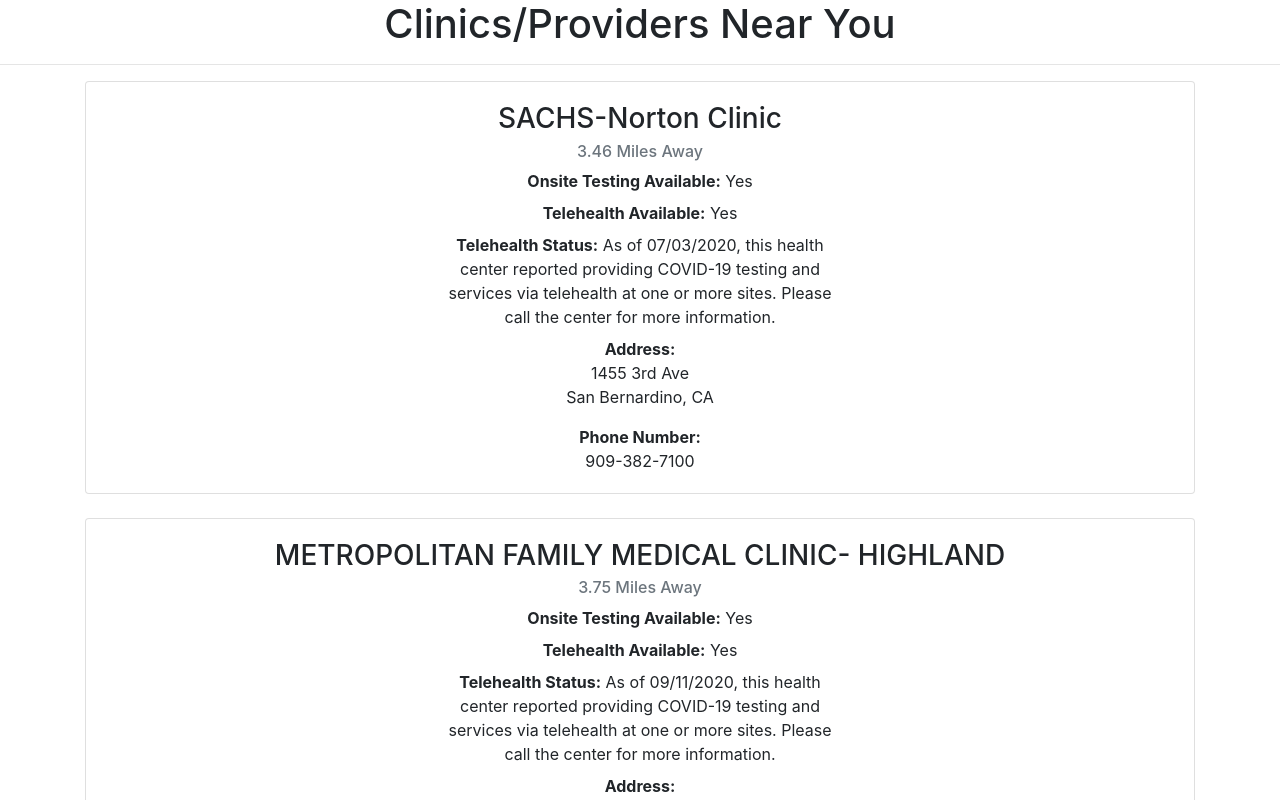
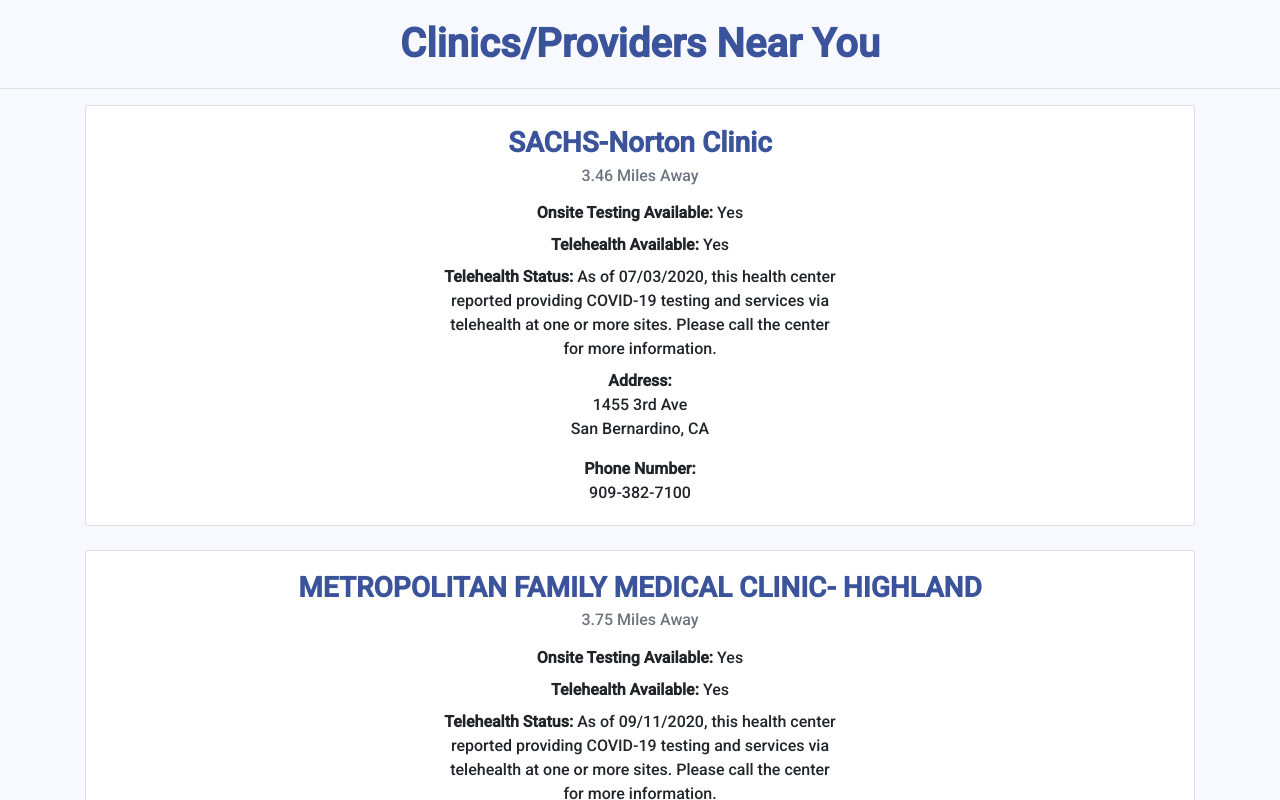
Before and after one commit to anthonygregis/hackathon-client, a React (Create React App) app: page /results in a window 1280 px wide. Shown: the top 800 px of the page. Built offline with nearby package versions, Linux system fonts and the light colour scheme.

Commit message:
[styles] Add src/styles/results.css

```diff
--- a/src/components/Results.js
+++ b/src/components/Results.js
@@ -1,4 +1,5 @@
 import React from 'react';
+import '../styles/results.css'
 
 export default function Results(props) {
   let clinicResults = props.data.map(d => {
@@ -8,7 +9,7 @@ export default function Results(props) {
         <div className="card mb-4" >
           <div className="card-body">
             <h3 className="card-title">{d.CtrNm}</h3>
-            <h6 className="card-subtitle mb-2 text-muted">{d.Distance} Miles Away</h6>
+            <h6 className="card-subtitle mb-3 text-muted">{d.Distance} Miles Away</h6>
             <div className="testing-info">
               <p className="card-text mb-2"><strong>Onsite Testing Available:</strong> {d.Covid19TestStatus}</p>
               <p className="card-text mb-2"><strong>Telehealth Available:</strong> {d.TeleHealthStatus}</p>
--- /dev/null
+++ b/src/styles/results.css
@@ -0,0 +1,17 @@
+@import url('https://fonts.googleapis.com/css2?family=Roboto:wght@500&display=swap');
+
+body {
+  background-color: #F8F9FF;
+  font-family: 'Roboto', sans-serif;
+}
+
+h1 {
+  margin: 20px 0;
+  color: #3A539B;
+  font-weight: 700;
+}
+
+.card-title {
+  color: #3A539B;
+  font-weight: 700;
+}
```
